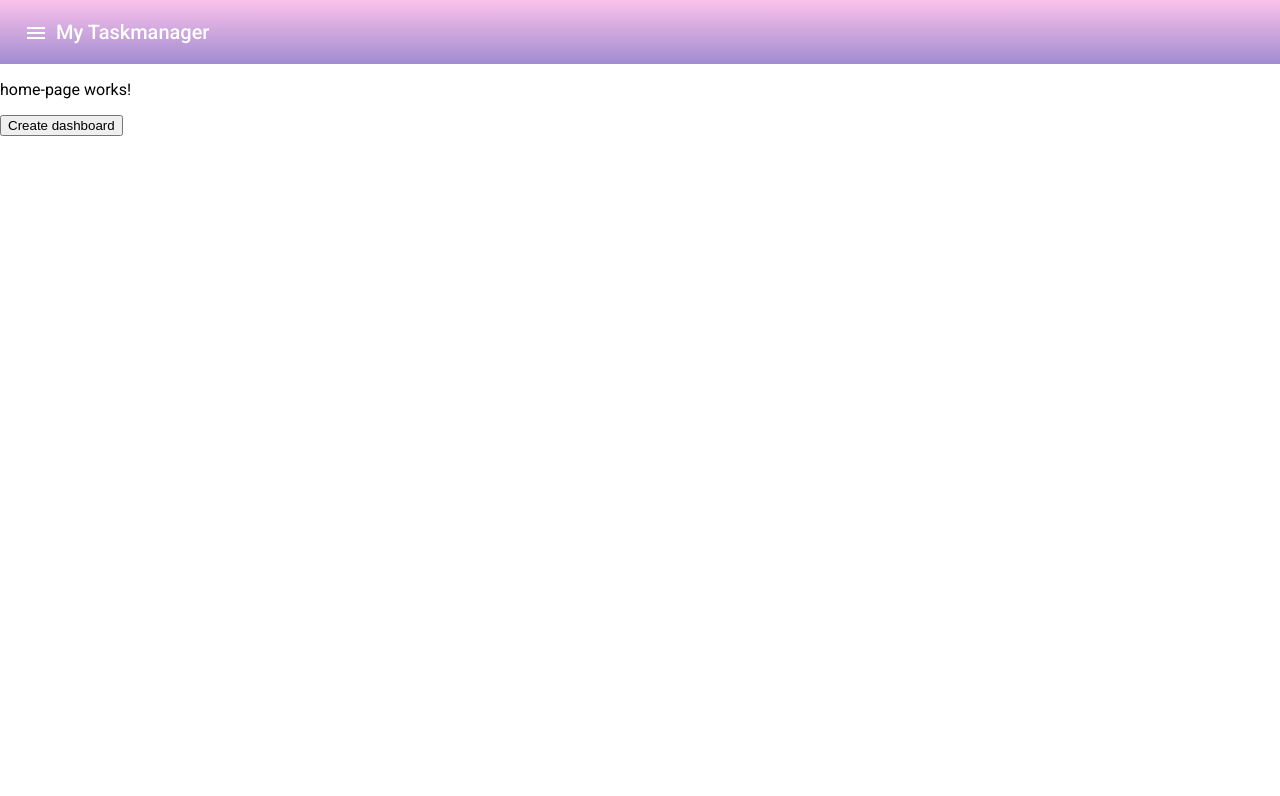
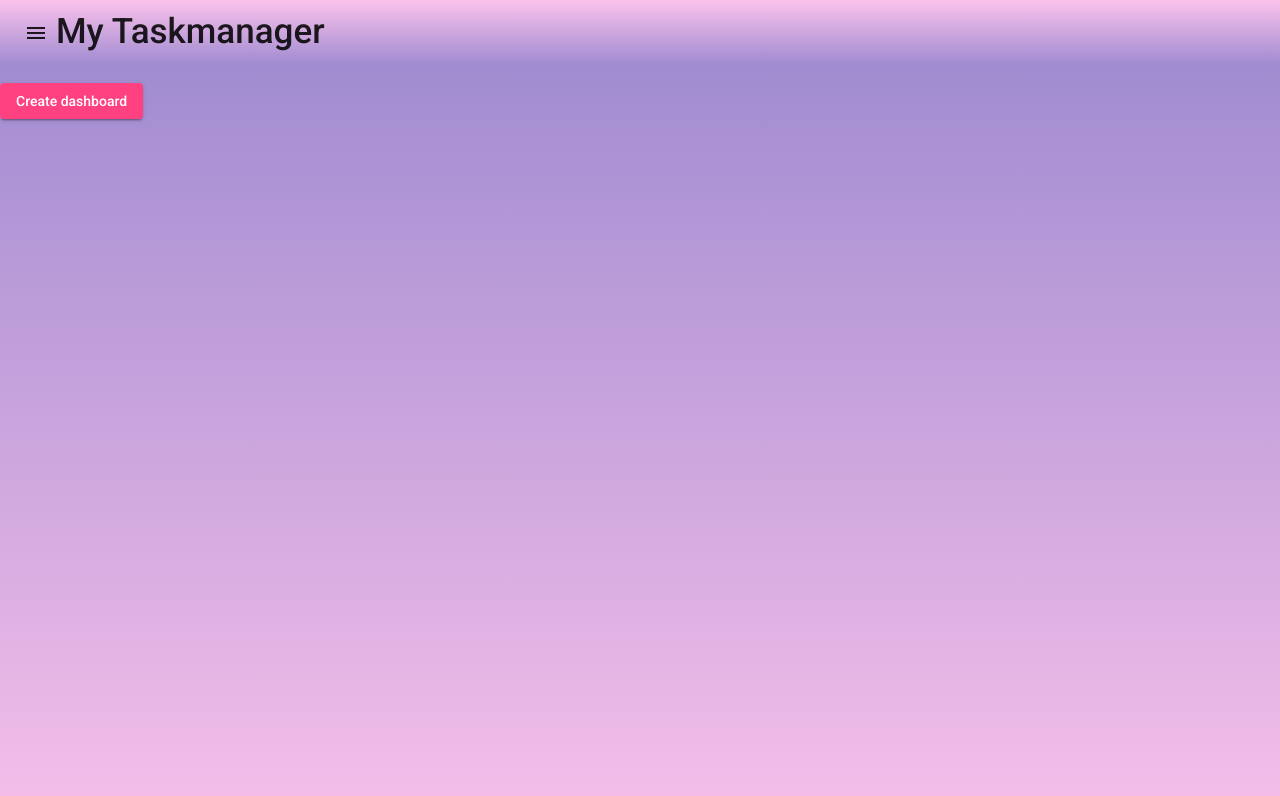
Before and after one commit to Polina-Kravchuk/task-manager, an Angular app: page / in a window 1280 px wide. Shown: the top 796 px of the page. Built offline with nearby package versions, Linux system fonts and the light colour scheme.

Commit message:
ui/ux start

```diff
--- a/src/app/app.component.html
+++ b/src/app/app.component.html
@@ -1,15 +1,27 @@
 
-  <mat-toolbar class="gradient" color="primary">
+<!-- <mat-toolbar class="gradient" color="primary">
   <button mat-icon-button class="example-icon" aria-label="Example icon-button with menu icon">
     <mat-icon>menu</mat-icon>
   </button>
   <span>My Taskmanager</span>
   <span class="example-spacer"></span>
-    <!-- <button mat-icon-button class="example-icon favorite-icon" aria-label="Example icon-button with heart icon">
+   <button mat-icon-button class="example-icon favorite-icon" aria-label="Example icon-button with heart icon">
     <mat-icon>favorite</mat-icon>
   </button>
   <button mat-icon-button class="example-icon" aria-label="Example icon-button with share icon">
     <mat-icon>share</mat-icon>
-    </button> -->
+  </button>
+  </mat-toolbar> -->
+
+    <mat-toolbar class="gradient">
+      <button mat-icon-button class="example-icon" aria-label="Example icon-button with menu icon">
+        <mat-icon>menu</mat-icon>
+      </button>
+      <span>My Taskmanager</span>
+      <span class="example-spacer"></span>
     </mat-toolbar>
+
+
+<div class="router-style">
   <router-outlet></router-outlet>
+</div>
--- a/src/app/app.component.scss
+++ b/src/app/app.component.scss
@@ -1,3 +1,11 @@
 .gradient{
   background-image: linear-gradient(to top, #a18cd1 0%, #fbc2eb 100%);
+  font-size: 35px;
 }
+.router-style{
+  width: 100%;
+  height: 100vh;
+  background-image: linear-gradient(to top, #fbc2eb 0%, #a18cd1 100%);
+  background-size: cover;
+
+}
--- a/src/app/pages/home-page/home-page.component.html
+++ b/src/app/pages/home-page/home-page.component.html
@@ -1,3 +1,13 @@
-<p>home-page works!</p>
-<div *ngFor="let dash of dashboards"> {{dash}} <button [routerLink]="'/'+dash">View</button></div>
-<button [routerLink]="'/add'">Create dashboard</button>
+
+<div>
+  <div  *ngFor="let dash of dashboards" class="lineTitels">
+    {{dash}} <button mat-raised-button [routerLink]="'/'+dash" style="float: right">View</button>
+  </div>
+</div>
+
+<br/>
+<div>
+ <!-- <button mat-button>Basic</button> -->
+
+  <button mat-raised-button color="accent" [routerLink]="'/add'" >Create dashboard</button>
+</div>
--- a/src/app/pages/home-page/home-page.component.scss
+++ b/src/app/pages/home-page/home-page.component.scss
@@ -0,0 +1,12 @@
+.lineTitels{
+  width: 200px;
+  color: black;
+  font-size: 20px;
+  display: inline-block;
+  float: left;
+
+  border: 1px solid #808080;
+  border-radius: 5px;
+  margin: 8px;
+  padding: 8px;
+}
```
Lines whose indentation alone changed are shown as unchanged.
